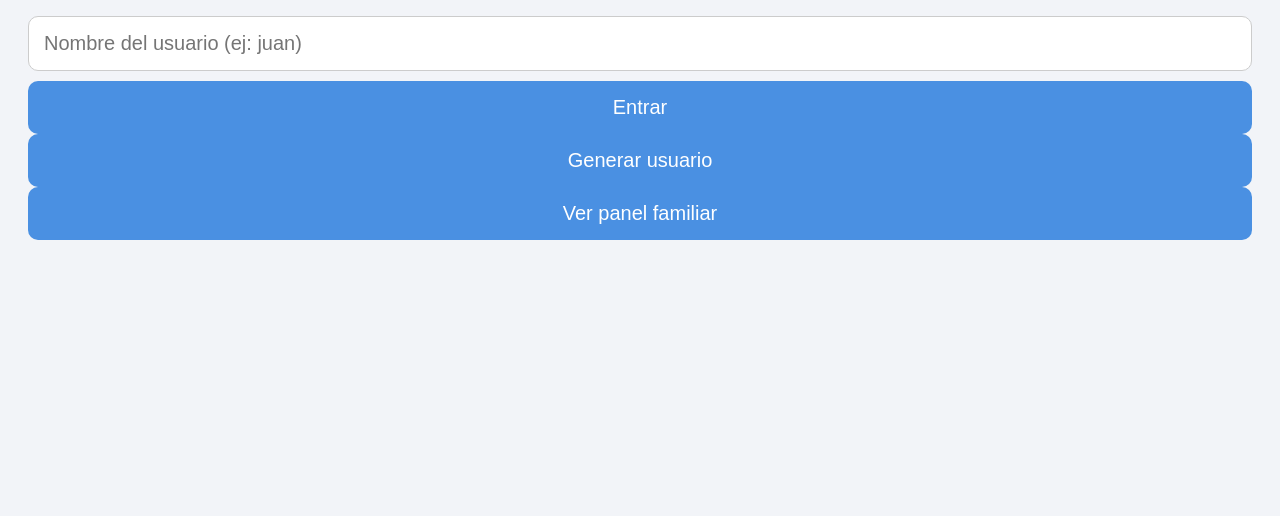
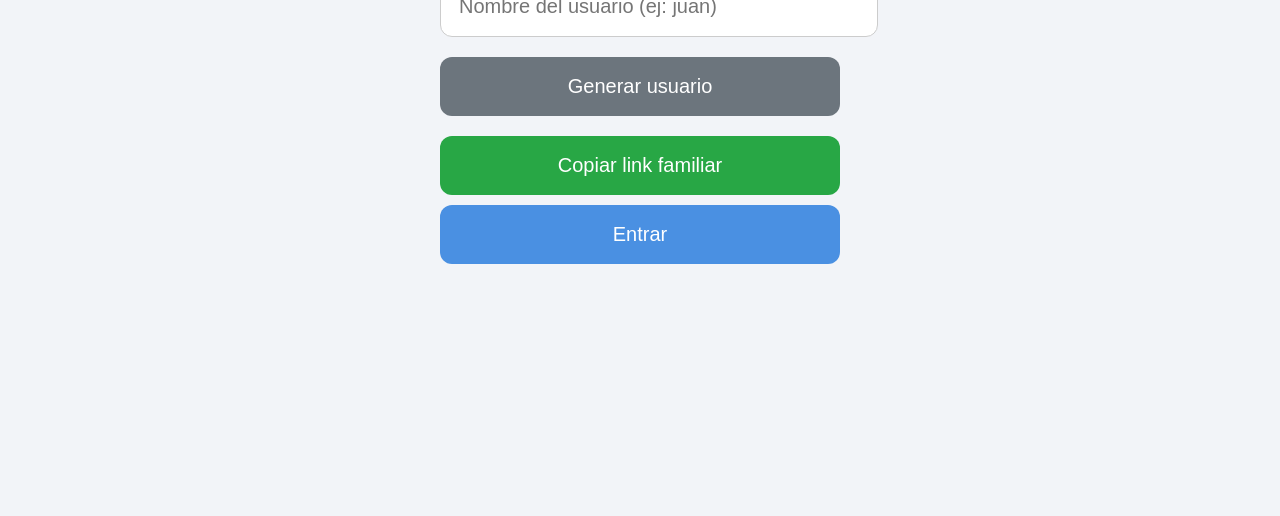
Before and after one commit to Insa76/Senior.IA, a website: page public/login.html in a window 1280 px wide. Shown: the part 340-856 px from the top of the page. Drawn offline with Linux system fonts and the light colour scheme.

Commit message:
corregir vista login

```diff
--- a/public/login.html
+++ b/public/login.html
@@ -2,6 +2,7 @@
 <html>
 <head>
   <meta charset="UTF-8">
+  <meta name="viewport" content="width=device-width, initial-scale=1.0">
   <title>Ingreso</title>
 
   <style>
@@ -11,48 +12,85 @@
   display: flex;
   flex-direction: column;
   justify-content: center;
+  align-items: center;
   height: 100vh;
   padding: 20px;
+  margin: 0;
+}
+
+.container {
+  width: 100%;
+  max-width: 400px;
 }
 
 h1 {
   text-align: center;
+  font-size: 28px;
 }
 
 input {
-      padding: 15px;
+  width: 100%;
+  padding: 18px;
   font-size: 20px;
   margin: 10px 0;
-      border-radius: 10px;
+  border-radius: 12px;
   border: 1px solid #ccc;
 }
 
 button {
-      padding: 15px;
+  width: 100%;
+  padding: 18px;
   font-size: 20px;
   border: none;
-      border-radius: 10px;
+  border-radius: 12px;
+  margin-top: 10px;
+  cursor: pointer;
+}
+
+#enterBtn {
   background: #4a90e2;
   color: white;
+}
+
+#generateBtn {
+  background: #6c757d;
+  color: white;
+}
+
+#copyBtn {
+  background: #28a745;
+  color: white;
+}
+
+#generatedId, #familyLink {
+  margin-top: 10px;
+  font-size: 16px;
+  word-break: break-word;
 }
 </style>
 </head>
 
 <body>
 
+<div class="container">
+
 <h1>Ingresar</h1>
 
 <input id="userId" placeholder="Nombre del usuario (ej: juan)" />
 
-<button onclick="login()">Entrar</button>
+<button id="generateBtn" onclick="generateUser()">Generar usuario</button>
 
-<button onclick="generateUser()">Generar usuario</button>
+<div id="generatedId"></div>
+<div id="familyLink"></div>
 
-<button onclick="goFamily()">Ver panel familiar</button>
+<button id="copyBtn" onclick="copyLink()">Copiar link familiar</button>
 
-<div id="generatedId" style="margin-top:10px; font-size:18px;"></div>
+<button id="enterBtn" onclick="login()">Entrar</button>
+
+</div>
 
 <script>
+
 function login() {
   const userId = document.getElementById("userId").value.trim();
 
```
Lines whose indentation alone changed are shown as unchanged.
